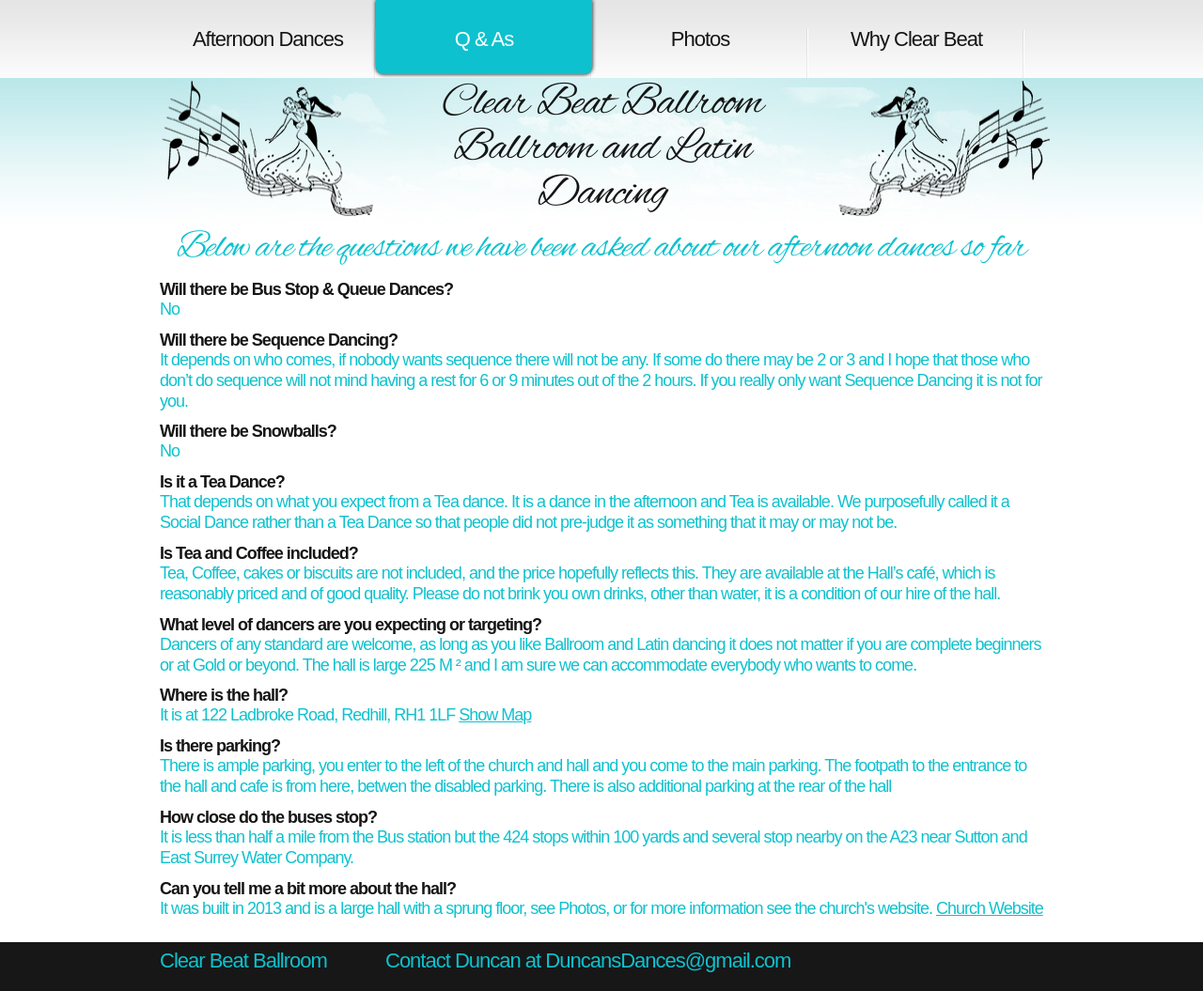
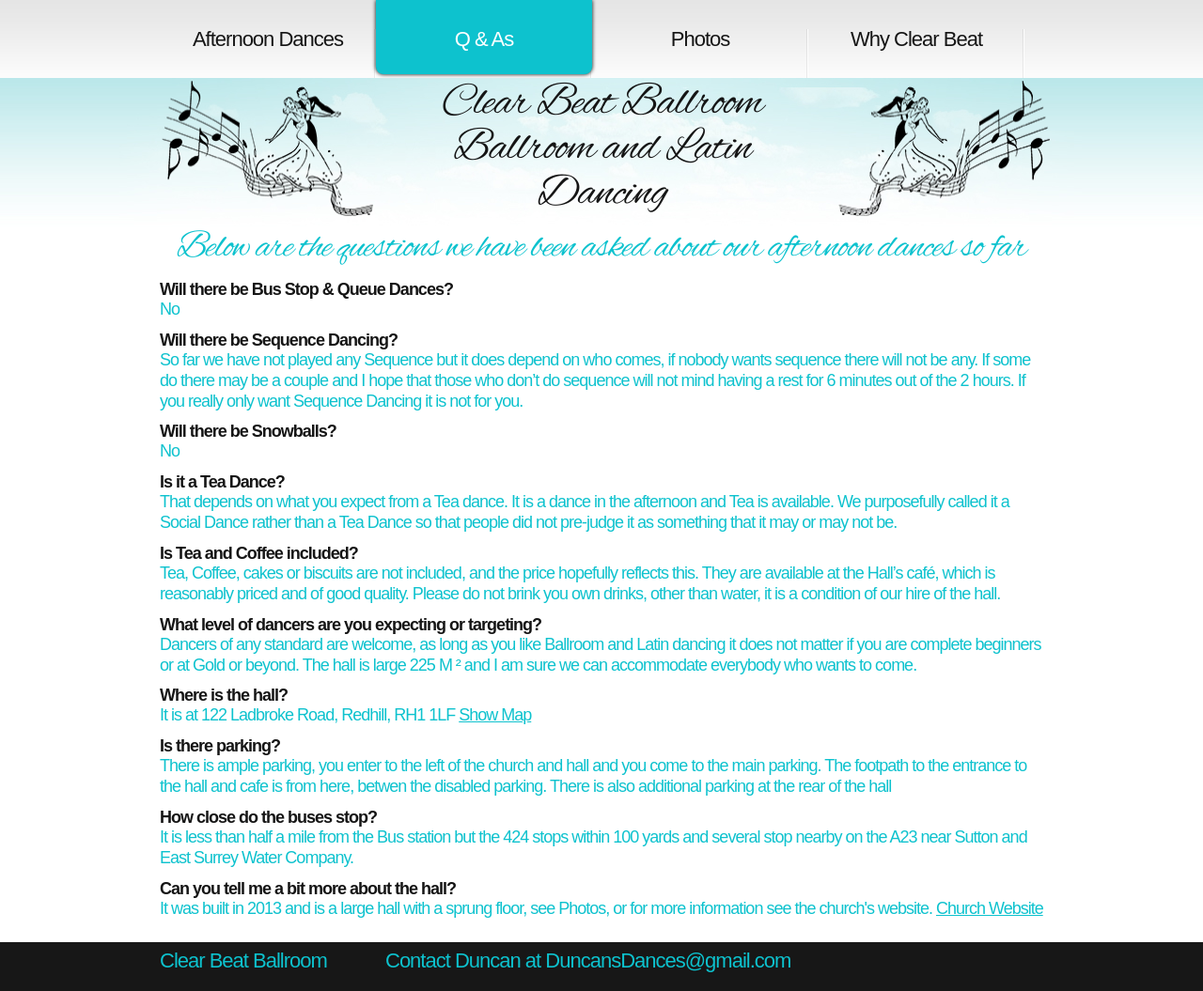
Before and after one commit to ramsayd/duncansdances, a Jekyll site: the page built from 30_QandA.md, in a window 1280 px wide. Shown: the whole page at 94% size. Built offline with Jekyll 4.4.1, drawn with Linux system fonts in a browser that asks for light colours.

Commit message:
Update 30_QandA.md

```diff
--- a/30_QandA.md
+++ b/30_QandA.md
@@ -11,7 +11,7 @@ permalink: "Q&A.html"
 <h5><strong>Will there be Bus Stop & Queue Dances?</strong></h5>
 <h6>No</h6>
 <h5><strong>Will there be Sequence Dancing?</strong></h5>
-<h6>It depends on who comes, if nobody wants sequence there will not be any. If some do there may be 2 or 3 and I hope that those who don’t do sequence will not mind having a rest for 6 or 9 minutes out of the 2 hours. If you really only want Sequence Dancing it is not for you.</h6>
+<h6>So far we have not played any Sequence but it does depend on who comes, if nobody wants sequence there will not be any. If some do there may be a couple and I hope that those who don’t do sequence will not mind having a rest for 6  minutes out of the 2 hours. If you really only want Sequence Dancing it is not for you.</h6>
 <h5><strong>Will there be Snowballs?</strong></h5>
 <h6>No</h6>
 <h5><strong>Is it a Tea Dance?</strong></h5>
```
